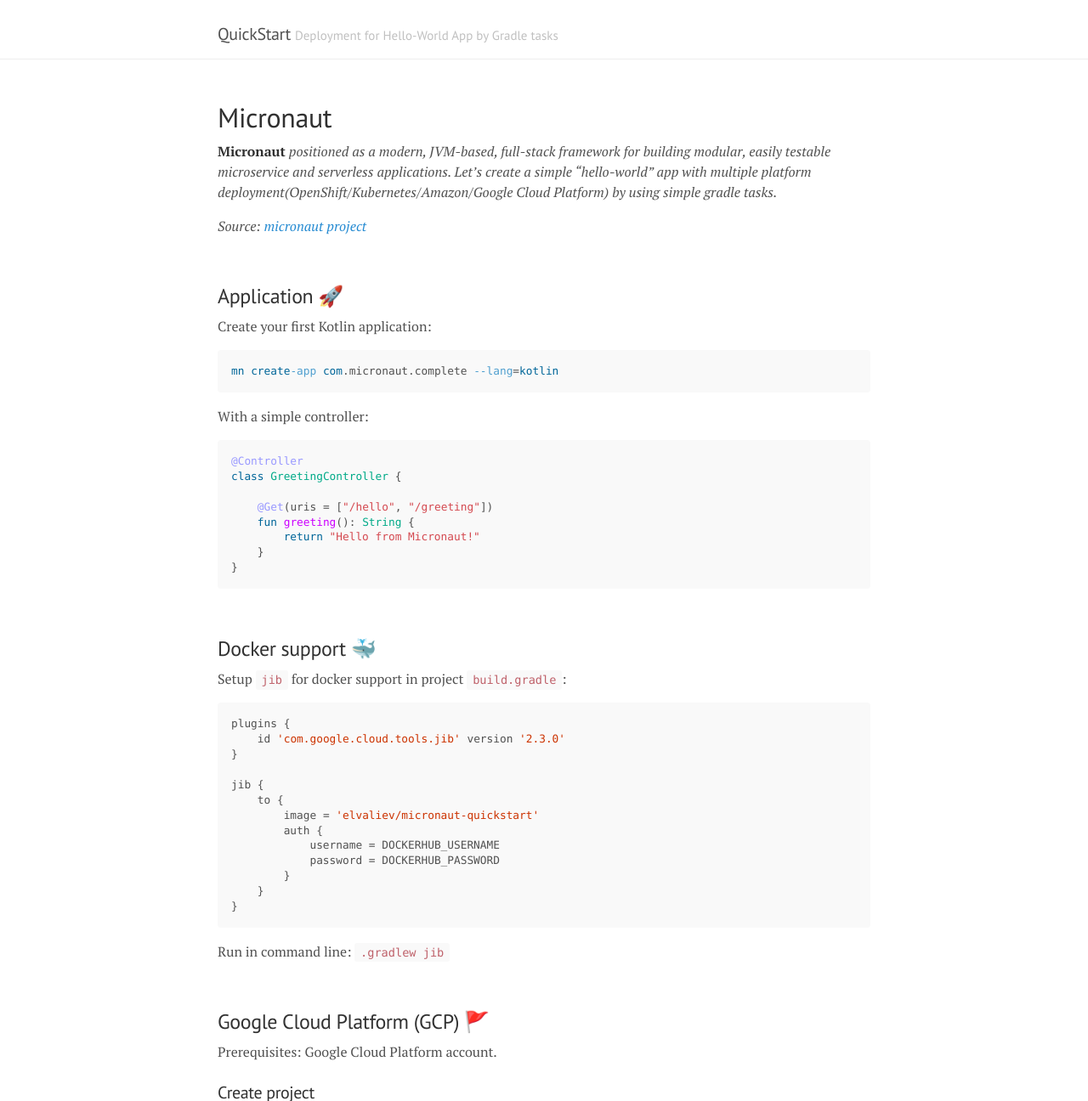
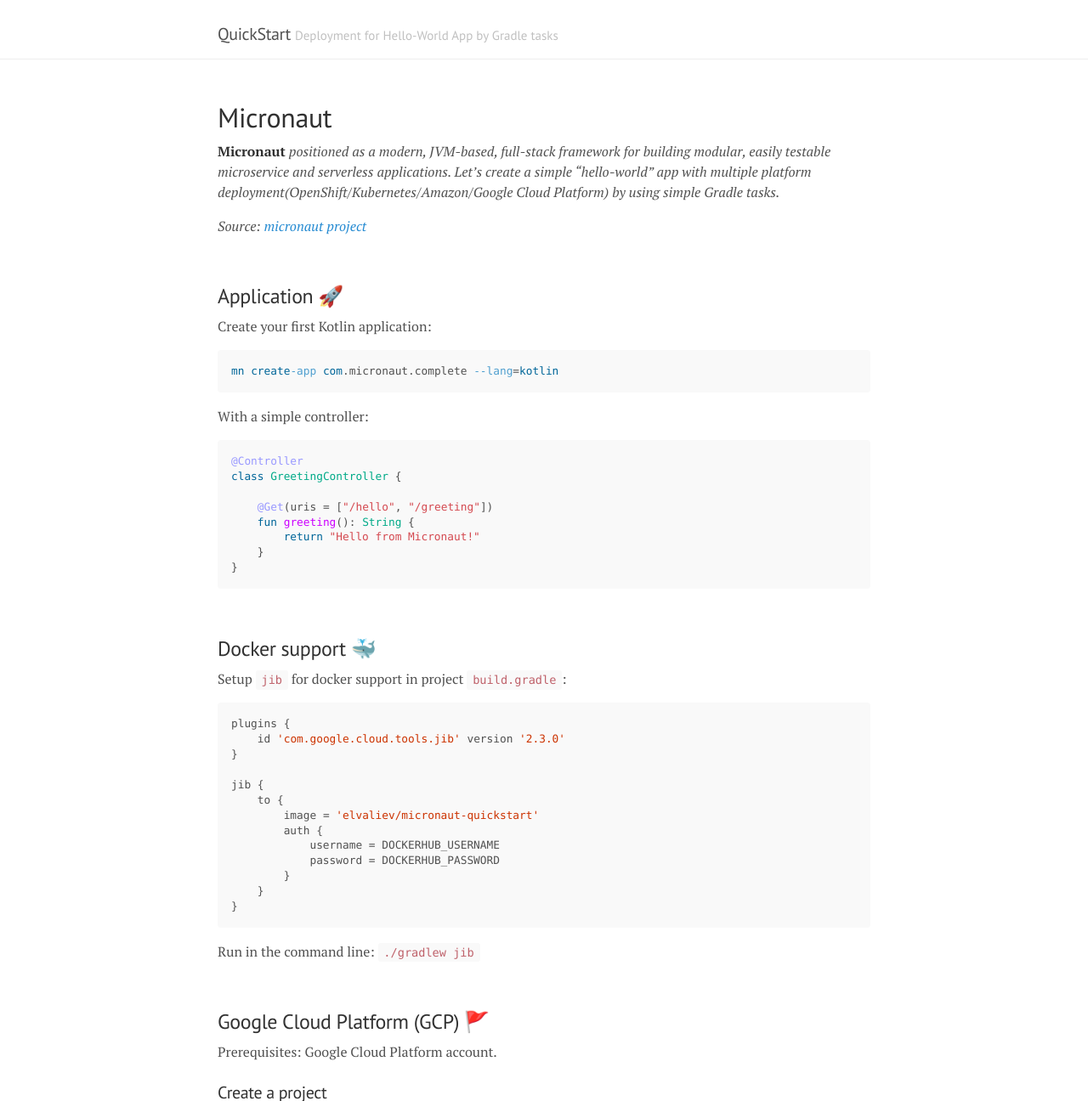
Before and after one commit to ElinaValieva/micronaut-quarkus-quickstarts, a Jekyll site: the page built from docs/micronaut.md, in a window 1280 px wide and 1400 px high, cut to the strip 104-1400 px from the top of the window. Shown: the whole strip at 85% size. Built offline with Jekyll 4.4.1, drawn with Linux system fonts in a browser that asks for light colours; some of the changed text lies outside the part shown.

Commit message:
Update micronaut.md

````diff
--- a/docs/micronaut.md
+++ b/docs/micronaut.md
@@ -4,7 +4,7 @@
 ---
 
 **Micronaut** *positioned as a modern, JVM-based, full-stack framework for building modular, easily testable microservice and serverless applications.
-Let's create a simple "hello-world" app with multiple platform deployment(OpenShift/Kubernetes/Amazon/Google Cloud Platform) by using simple gradle tasks.*
+Let's create a simple "hello-world" app with multiple platform deployment(OpenShift/Kubernetes/Amazon/Google Cloud Platform) by using simple Gradle tasks.*
 
 *Source: [micronaut project](https://github.com/ElinaValieva/micronaut-quickstarts/tree/master/micronaut)*
 
@@ -48,15 +48,15 @@
     }
 }
 ```
-Run in command line: `.gradlew jib`
+Run in the command line: `./gradlew jib`
 
 &nbsp;
 
 ## Google Cloud Platform (GCP) 🚩
 Prerequisites: Google Cloud Platform account.
 
-### Create project
-Create project directly in your GCP or by using command-line tool:
+### Create a project
+Create a project directly in your GCP or by using a command-line tool:
 
 ```batch
 gcloud projects create PROJECT_ID --set-as-default
@@ -173,7 +173,7 @@
     image = 'elvaliev/micronaut-quickstart'
  }
 ```
-> Note: If you named template as "openshift" and "kubernetes" in project root - don't need to specify templates. Plugin will recognize it.
+> Note: If you named template as "openshift" and "kubernetes" in project root - don't need to specify templates. The plugin will recognize it.
 
 > Note: Plugin support command options, it's not necessary to specify extensions "openshift" and "kubernetes"
 
````
